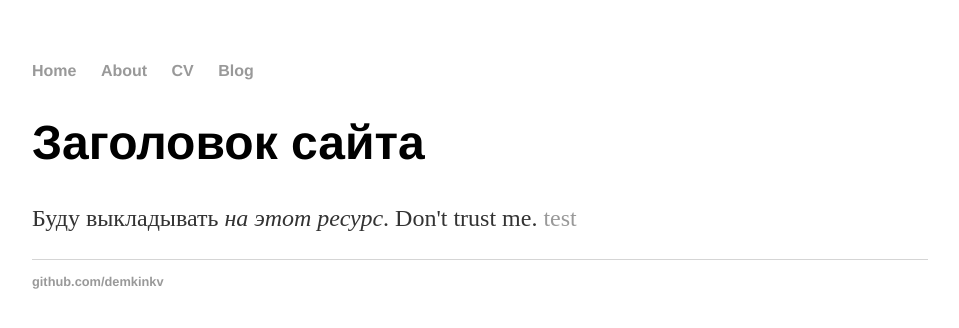
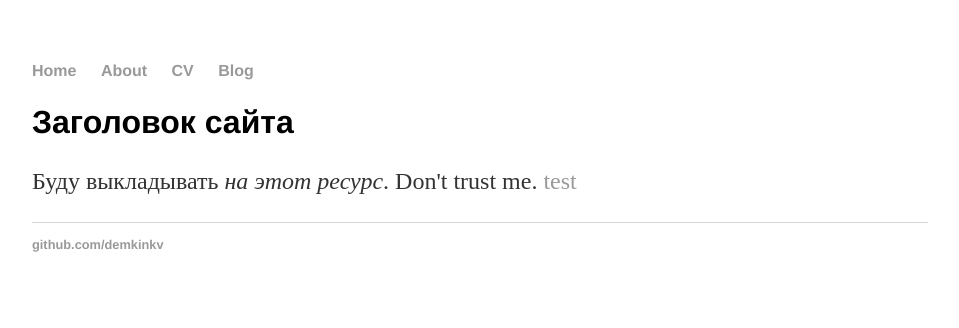
Before and after one commit to demkinkv/demkinkv.github.io, a Jekyll site: the page built from index.html, in a window 1280 px wide. Shown: the top 328 px of the page, without its empty margins (160-1119 px from the left). Built offline with Jekyll 4.4.1, drawn with Linux system fonts in a browser that asks for light colours.

Commit message:
Update main.css

```diff
--- a/css/main.css
+++ b/css/main.css
@@ -6,7 +6,7 @@ a:hover { text-decoration: underline; }
 p, ul { font-size: 1.5em; line-height: 1.4em; color: #333; }
 
 h1, h2, h3, h4 { font-family: 'Helvetica', 'Arial', 'Sans-Serif'; }
-h1 { font-size: 3em;  }
+h1 { font-size: 2em;  }
 h2 { font-size: 2.7em; }
 h3 { font-size: 2.3em; }
 h4 { font-size: 1.9em; }
```
